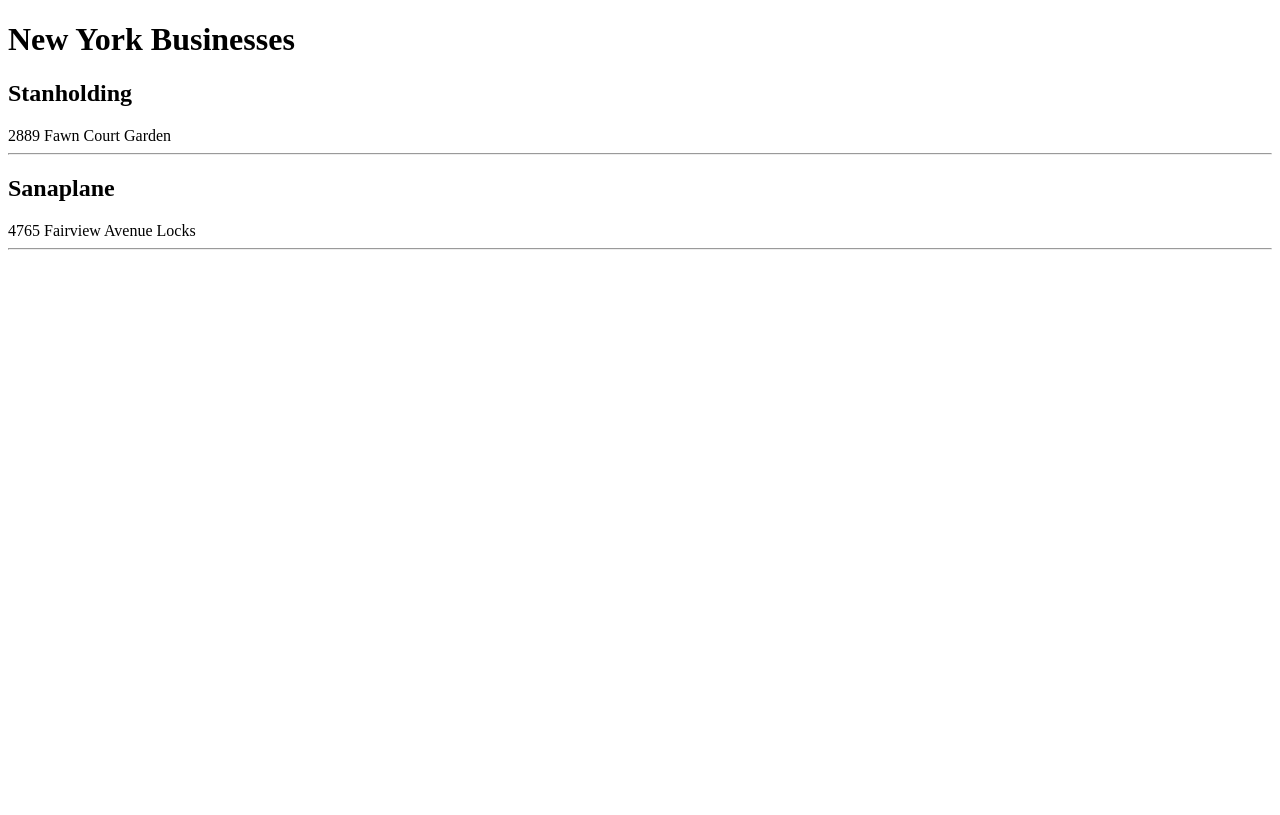
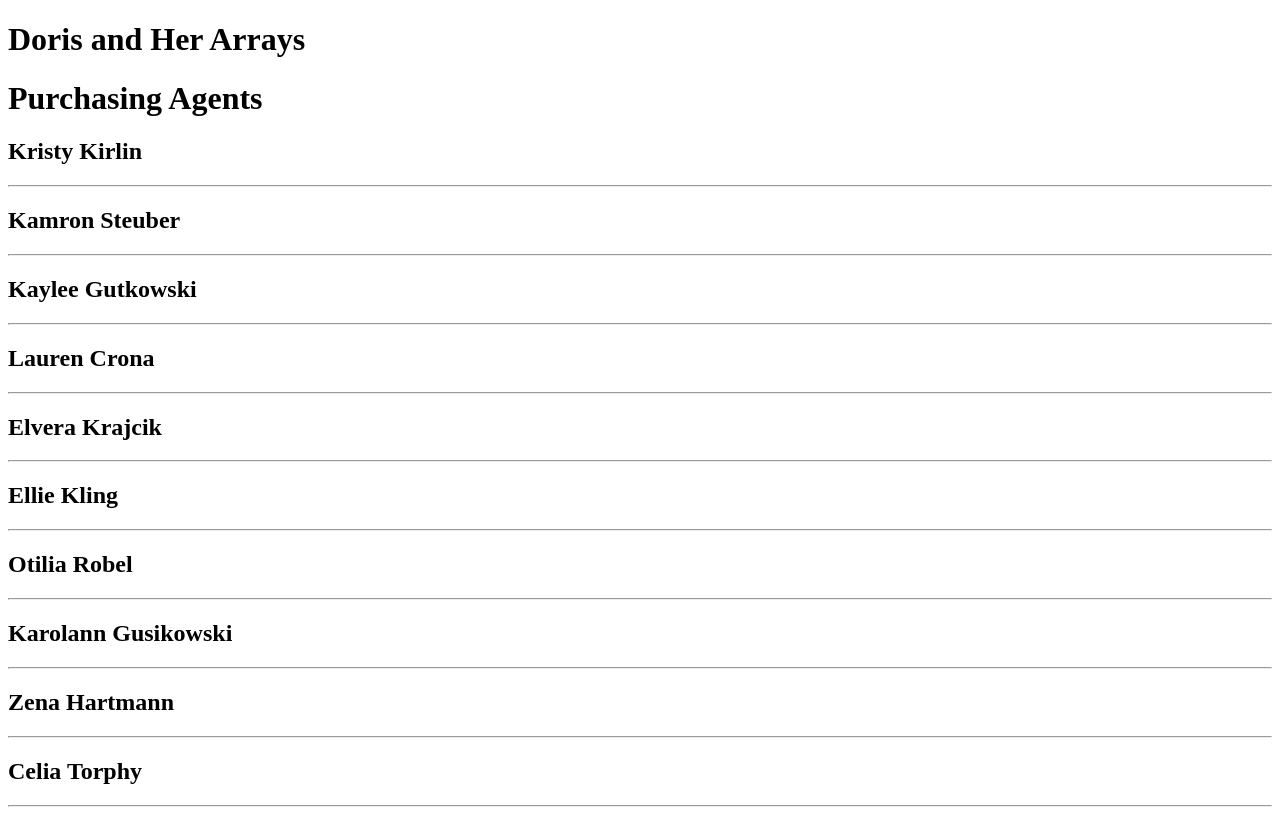
Before and after one commit to keishacard/shaping-data-arrays-excerise, a plain HTML site: page index.html in a window 1280 px wide. Drawn offline with Linux system fonts and the light colour scheme.

Commit message:
worked on map method

```diff
--- a/index.html
+++ b/index.html
@@ -5,10 +5,11 @@
     <meta charset="UTF-8">
     <meta name="viewport" content="width=device-width, initial-scale=1.0">
     <meta http-equiv="X-UA-Compatible" content="ie=edge">
-    <title>Document</title>
+    <title>Doris's Arrays</title>
 </head>
 
 <body>
+    <h1>Doris and Her Arrays</h1>
     <div id=output>
 
     </div>
--- a/src/scripts/main.js
+++ b/src/scripts/main.js
@@ -115,16 +115,17 @@ const businesses = [
 
 
 //Call this function to write an array to the dom
+const outEl = document.querySelector("#output")
 domBuilder = (array, condition) => {
-    const outEl = document.querySelector("#output")
+    // const outEl = document.querySelector("#output")
     if (outEl.innerHTML !== "") {
         outEl.innerHTML = "";
     }
-    outEl.innerHTML = `<h1>${condition}</h1>`
+    outEl.innerHTML = `<h2>${condition}</h2>`
 
     array.forEach(business => {
         outEl.innerHTML += `
-    <h2>${business.companyName}</h2>
+    <h3>${business.companyName}</h3>
     <section>
       ${business.addressFullStreet}
     </section>
@@ -144,7 +145,24 @@ filterBusinessByManufacturing = (business) => {
 // printBusinessesToDom(businesses);
 
 //Filter for NY Businesses
-domBuilder(businesses.filter(filterBusinessesByState), "New York Businesses");
+// domBuilder(businesses.filter(filterBusinessesByState), "New York Businesses");
 
 //Filter for Manufacturing
 // domBuilder(businesses.filter(filterBusinessByManufacturing), "Manufacturing Businesses");
+
+outEl.innerHTML += "<h1>Purchasing Agents</h1>";
+
+/*
+    Using map(), you extract the purchasing agent object
+    from each business and store it in a new array
+*/
+const agents = businesses.map(business => {
+    return business.purchasingAgent
+})
+
+console.table(agents)
+
+agents.forEach(agent => {
+    outEl.innerHTML += `<h2>${agent.nameFirst} ${agent.nameLast}</h2>`;
+    outEl.innerHTML += "<hr/>";
+});
```
